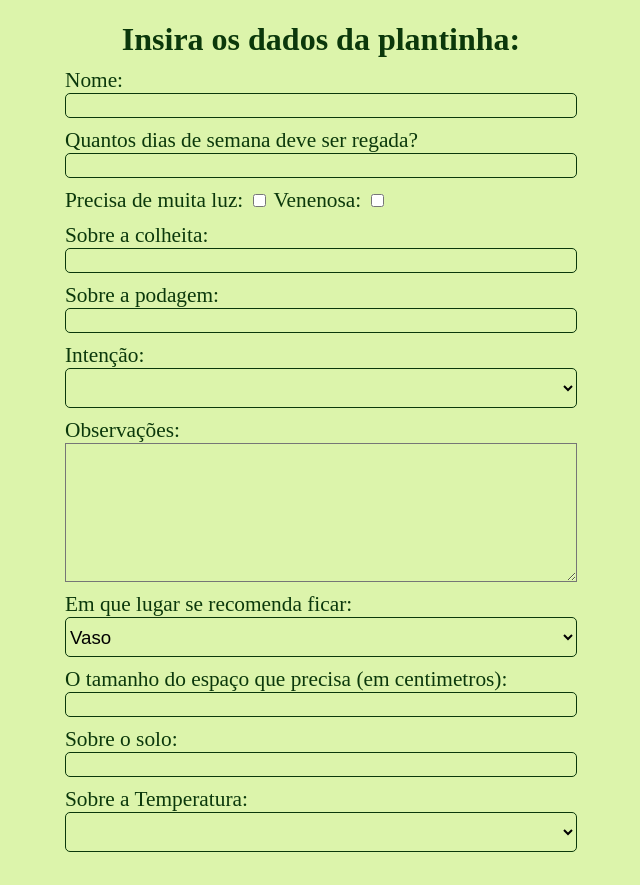
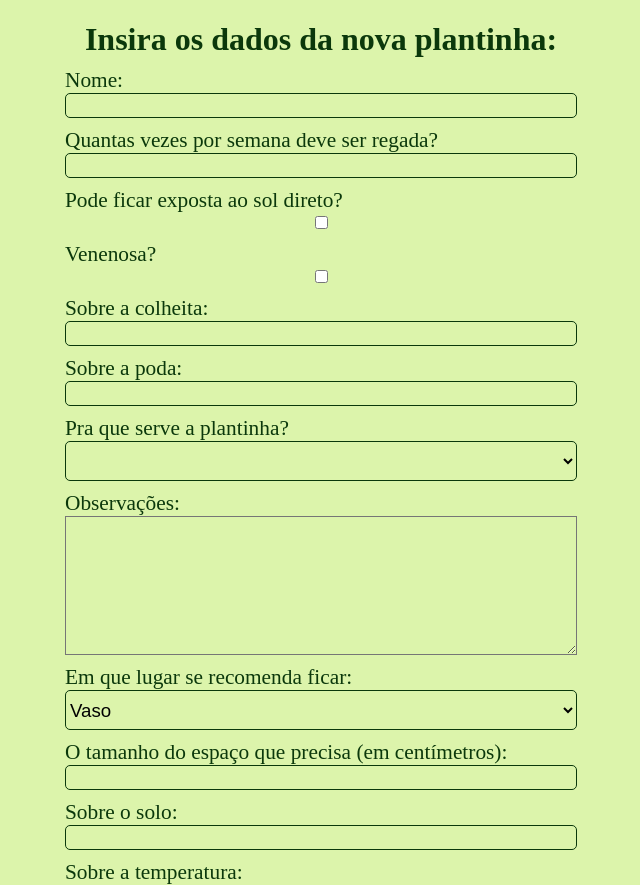
Before and after one commit to carlaque/Plantinhas, a Django app: page /plantas/cadastrar/1 in a window 1280 px wide. Shown: the part 56-941 px from the top of the page, without its empty margins (319-959 px from the left). Run offline with Django 3.2, Linux system fonts and the light colour scheme; data that the repository does not hold is empty; parts of the project's set-up code (start-up, migrations or seed data) failed here and were passed over.

Commit message:
reescrever algumas coisas

```diff
--- a/Plantinhas/website/templates/index.html
+++ b/Plantinhas/website/templates/index.html
@@ -11,7 +11,7 @@
     </main>
     <header>
         <div>
-            <h3 class="ache_uma_planta">Ache um planta para você</h3>
+            <h3 class="ache_uma_planta">Ache uma plantinha ideal para você!</h3>
         </div>
         <form  method="post">
             {% csrf_token %}
--- a/Plantinhas/website/templates/jardim-cadastro.html
+++ b/Plantinhas/website/templates/jardim-cadastro.html
@@ -7,7 +7,7 @@
     <form action="" method="post">
 
         <label for="">Nome:</label>
-        <input type="text" name="nome" id="" placeholder="O nome que você quiser....">
+        <input type="text" name="nome" id="" placeholder="dê um nome pro seu jardim!">
 
         <label for="" width:100%>
             <input type="checkbox" name="ensolarado" id="">Tem sol nesse jardim!
@@ -16,7 +16,7 @@
 
         <label for="">Intenção:</label>
         <select name="intencao" id="">
-            <option value="1">Decorativa</option>
+            <option value="1">Decoração</option>
             <option value="2">Tempero</option>
             <option value="3">Chá</option>
             <option value="4">PANC</option>
--- a/Plantinhas/website/templates/plantas-cadastro.html
+++ b/Plantinhas/website/templates/plantas-cadastro.html
@@ -2,7 +2,7 @@
 {% load staticfiles %}
 {% block content %}
 
-<h1>Insira os dados da plantinha:</h1>
+<h1>Insira os dados da nova plantinha:</h1>
 <form action="" method="post">
     {% csrf_token %}
     <div class="pag-planta-cad">
@@ -12,22 +12,23 @@
             <label for="">Nome:</label>
             <input type="text" name="nome" id="">
 
-            <label for="">Quantos dias de semana deve ser regada?</label>
+            <label for="">Quantas vezes por semana deve ser regada?</label>
             <input type="text" name="diasRegar" id="">
 
-            <label for="">
-                Precisa de muita luz: <input type="checkbox" name="luz" id="">
-                Venenosa: <input type="checkbox" name="venenosa" id="">
-            </label>
+            <label for="">Pode ficar exposta ao sol direto?</label>
+            <input type="checkbox" name="luz" id="">
+
+            <label for=""> Venenosa? </label>
+            <input type="checkbox" name="venenosa" id="">
 
             <label for="">Sobre a colheita: </label>
             <input type="text" name="colher" id="">
 
-            <label for="">Sobre a podagem: </label>
+            <label for="">Sobre a poda: </label>
             <input type="text" name="podar" id="">
 
 
-            <label for="">Intenção: </label>
+            <label for="">Pra que serve a plantinha? </label>
             <select name="tipo" id="">
                 {% for item in listar_tipo %}
                 <option value="{{item.codigo}}">{{item.tipo}}</option>
@@ -45,13 +46,13 @@
                 <option value="suspensa">Suspensa</option>
             </select>
 
-            <label for="">O tamanho do espaço que precisa (em centimetros): </label>
+            <label for="">O tamanho do espaço que precisa (em centímetros): </label>
             <input type="text" name="tamanho" id="">
 
             <label for="">Sobre o solo:</label>
             <input type="text" name="solo" id="">
 
-            <label for="">Sobre a Temperatura:</label>
+            <label for="">Sobre a temperatura:</label>
             <select name="Local" id="">
                 {% for item in listar_local %}
                 <option value="{{item.codigo}}">{{item.nome}}</option>
```
Also changed, not shown: Plantinhas/website/templates/login.html (+5 -5 lines), Plantinhas/website/templates/plantas.html (+6 -6 lines).
